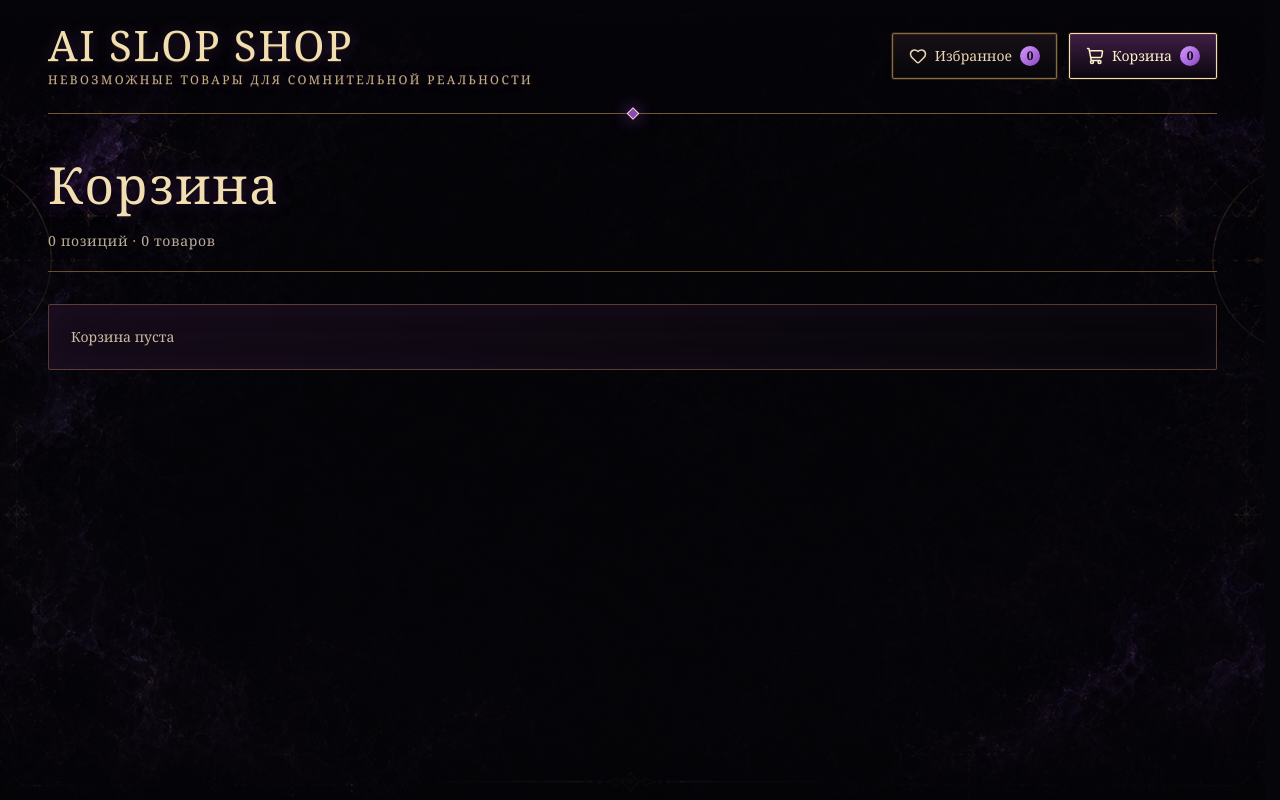
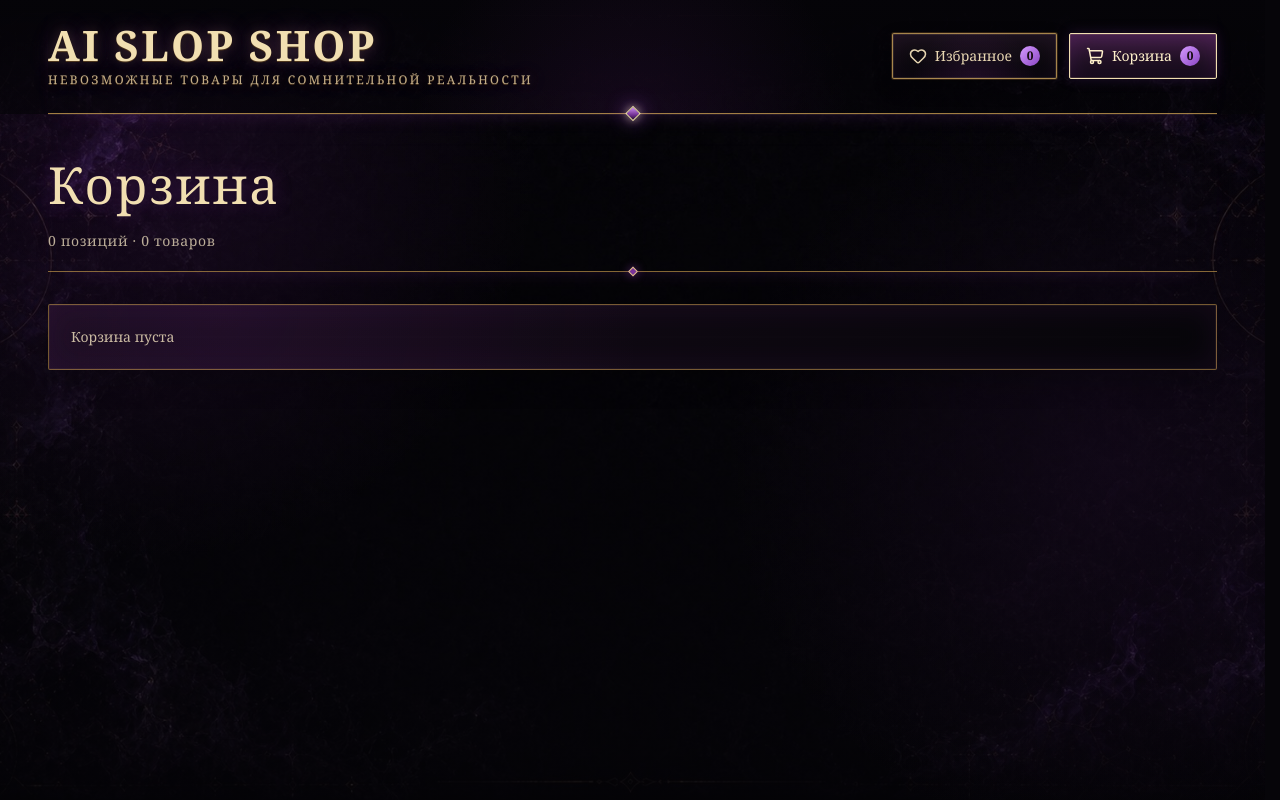
Before and after one commit to Randallflagg19/react-shop-lab, a Next.js app: page /cart in a window 1280 px wide. Built offline with nearby package versions, Linux system fonts and the light colour scheme.

Commit message:
feat: step 2-4 style experiment

```diff
--- a/src/app/arcane-theme.css
+++ b/src/app/arcane-theme.css
@@ -6,45 +6,61 @@
   --arcane-panel: rgba(10, 7, 13, 0.9);
   color: #eadfc9;
   background:
-    linear-gradient(rgba(5, 4, 8, 0.28), rgba(5, 4, 8, 0.7)),
+    radial-gradient(circle at 12% 22%, rgba(91, 31, 113, 0.2), transparent 30%),
+    radial-gradient(circle at 88% 58%, rgba(74, 28, 96, 0.16), transparent 32%),
+    linear-gradient(rgba(5, 4, 8, 0.32), rgba(5, 4, 8, 0.74)),
     url("/images/product-detail-arcane-bg.jpg") center top / cover fixed,
     #060509;
   font-family: Georgia, "Times New Roman", serif;
 }
 
+[data-arcane-app] :where(a, button, input, select):focus-visible {
+  --tw-ring-color: rgba(190, 113, 221, 0.68);
+  outline: 2px solid rgba(241, 223, 177, 0.82);
+  outline-offset: 3px;
+}
+
 [data-arcane-app] [data-site-header] {
-  background: linear-gradient(180deg, rgba(5, 4, 8, 0.95), rgba(5, 4, 8, 0.58));
+  background:
+    radial-gradient(circle at 50% 120%, rgba(100, 36, 123, 0.18), transparent 34%),
+    linear-gradient(180deg, rgba(5, 4, 8, 0.98), rgba(5, 4, 8, 0.66));
 }
 
 [data-arcane-app] .site-header-inner {
   position: relative;
-  border-color: rgba(181, 143, 75, 0.62);
+  border-color: rgba(204, 161, 83, 0.78);
+  box-shadow:
+    0 1px 0 rgba(244, 214, 153, 0.08),
+    0 10px 28px -24px rgba(139, 59, 167, 0.82);
 }
 
 [data-arcane-app] .site-header-inner::after {
   position: absolute;
-  bottom: -5px;
+  bottom: -6px;
   left: 50%;
-  width: 9px;
-  height: 9px;
+  width: 11px;
+  height: 11px;
   content: "";
-  background: #8a48bb;
+  background: linear-gradient(135deg, #d293f5, #713092 62%, #24102c);
   border: 1px solid var(--arcane-gold-bright);
-  box-shadow: 0 0 16px rgba(155, 74, 216, 0.9);
+  box-shadow:
+    0 0 8px rgba(241, 223, 177, 0.62),
+    0 0 20px rgba(155, 74, 216, 0.94);
   transform: translateX(-50%) rotate(45deg);
 }
 
 [data-arcane-app] [data-site-brand] {
   color: var(--arcane-gold-bright);
   text-shadow:
-    0 1px 0 #412f1b,
-    0 0 15px rgba(186, 116, 229, 0.25);
+    0 1px 0 #4c351d,
+    0 0 12px rgba(236, 192, 111, 0.18),
+    0 0 24px rgba(170, 78, 213, 0.3);
 }
 
 [data-arcane-app] [data-site-brand] > span:first-child {
   font-family: Georgia, "Times New Roman", serif;
-  font-weight: 500;
-  letter-spacing: 0.04em;
+  font-weight: 600;
+  letter-spacing: 0.055em;
 }
 
 [data-arcane-app] [data-site-brand] > span:last-child {
@@ -55,16 +71,17 @@
 
 [data-arcane-app] [data-site-navigation] a {
   color: #e8d7b2;
-  background: linear-gradient(
-    180deg,
-    rgba(24, 17, 24, 0.96),
-    rgba(7, 6, 10, 0.98)
-  );
-  border-color: rgba(199, 160, 91, 0.66);
+  background:
+    radial-gradient(circle at 50% 120%, rgba(108, 42, 128, 0.22), transparent 65%),
+    linear-gradient(180deg, rgba(25, 17, 26, 0.98), rgba(6, 5, 9, 0.99));
+  border-color: rgba(210, 170, 94, 0.78);
   border-radius: 2px;
   box-shadow:
-    inset 0 0 0 1px rgba(255, 226, 164, 0.08),
-    0 0 0 1px rgba(57, 38, 20, 0.75);
+    inset 0 0 0 1px rgba(255, 226, 164, 0.1),
+    inset 0 0 18px rgba(99, 38, 116, 0.14),
+    0 0 0 1px rgba(57, 38, 20, 0.8),
+    0 8px 20px rgba(0, 0, 0, 0.24);
+  transition: color 160ms ease, border-color 160ms ease, background 160ms ease, box-shadow 160ms ease;
 }
 
 [data-arcane-app] [data-site-navigation] a:hover,
@@ -76,6 +93,10 @@
     rgba(65, 31, 69, 0.98),
     rgba(10, 7, 14, 0.98)
   );
+  box-shadow:
+    inset 0 0 0 1px rgba(255, 226, 164, 0.12),
+    inset 0 0 22px rgba(129, 48, 151, 0.24),
+    0 0 14px rgba(122, 54, 170, 0.22);
 }
 
 [data-arcane-app] [data-site-navigation-count] {
@@ -96,7 +117,21 @@
 
 [data-arcane-app] [data-page-heading] {
   position: relative;
-  border-color: rgba(181, 143, 75, 0.55);
+  border-color: rgba(194, 151, 75, 0.68);
+  box-shadow: 0 10px 24px -24px rgba(136, 56, 161, 0.72);
+}
+
+[data-arcane-app] [data-page-heading]::after {
+  position: absolute;
+  bottom: -4px;
+  left: 50%;
+  width: 7px;
+  height: 7px;
+  content: "";
+  background: #78339a;
+  border: 1px solid #ddbf83;
+  box-shadow: 0 0 10px rgba(145, 61, 183, 0.68);
+  transform: translateX(-50%) rotate(45deg);
 }
 
 [data-arcane-app] [data-page-heading] h1 {
@@ -118,14 +153,15 @@
   grid-column: 1 / -1;
   padding: 22px;
   color: #cbbba3;
-  background: linear-gradient(
-    145deg,
-    rgba(24, 13, 28, 0.9),
-    rgba(7, 6, 10, 0.94)
-  );
-  border: 1px solid rgba(164, 112, 87, 0.5);
+  background:
+    radial-gradient(circle at 15% 0, rgba(108, 40, 127, 0.16), transparent 42%),
+    linear-gradient(145deg, rgba(24, 13, 28, 0.94), rgba(7, 6, 10, 0.97));
+  border: 1px solid rgba(184, 141, 73, 0.62);
   border-radius: 2px;
-  box-shadow: inset 0 0 28px rgba(68, 25, 80, 0.18);
+  box-shadow:
+    inset 0 0 0 1px rgba(239, 210, 151, 0.05),
+    inset 0 0 30px rgba(76, 27, 91, 0.2),
+    0 12px 28px rgba(0, 0, 0, 0.2);
 }
 
 [data-arcane-app] [data-page-status] {
@@ -138,22 +174,46 @@
 }
 
 [data-arcane-app] [data-empty-state] a {
+  display: inline-flex;
+  padding: 9px 13px;
   color: #e1bd78;
+  background: linear-gradient(180deg, rgba(39, 19, 44, 0.94), rgba(9, 7, 12, 0.98));
+  border: 1px solid rgba(194, 151, 79, 0.68);
+  border-radius: 2px;
+  text-decoration: none;
+}
+
+[data-arcane-app] [data-empty-state] a:hover {
+  color: #f4dfb7;
+  border-color: var(--arcane-gold-bright);
+  box-shadow: 0 0 14px rgba(122, 54, 170, 0.24);
 }
 
 [data-arcane-app] [data-catalog-search] input {
   color: #f0e2c8;
-  background: rgba(8, 6, 10, 0.88);
-  border-color: rgba(193, 151, 78, 0.62);
+  background:
+    radial-gradient(circle at 92% 50%, rgba(111, 43, 131, 0.16), transparent 26%),
+    linear-gradient(180deg, rgba(14, 9, 16, 0.97), rgba(6, 5, 9, 0.99));
+  border-color: rgba(207, 165, 88, 0.76);
   border-radius: 2px;
-  box-shadow: inset 0 0 16px rgba(96, 40, 115, 0.14);
+  box-shadow:
+    inset 0 0 0 1px rgba(246, 214, 151, 0.06),
+    inset 0 0 20px rgba(96, 40, 115, 0.17),
+    0 6px 18px rgba(0, 0, 0, 0.22);
+  transition: border-color 160ms ease, box-shadow 160ms ease, background 160ms ease;
 }
 
 [data-arcane-app] [data-catalog-search] input:focus {
   border-color: var(--arcane-gold-bright);
   box-shadow:
-    inset 0 0 18px rgba(105, 42, 127, 0.25),
-    0 0 0 3px rgba(152, 78, 186, 0.15);
+    inset 0 0 22px rgba(119, 45, 143, 0.28),
+    0 0 0 2px rgba(220, 176, 98, 0.18),
+    0 0 18px rgba(152, 78, 186, 0.3);
+}
+
+[data-arcane-app] [data-catalog-search] > div > span {
+  color: #c5a667;
+  filter: drop-shadow(0 0 5px rgba(143, 64, 175, 0.42));
 }
 
 [data-arcane-app] [data-site-search] {
@@ -161,10 +221,30 @@
 }
 
 [data-arcane-app] [data-catalog-meta] {
+  position: relative;
   padding: 16px 18px;
-  background: rgba(8, 6, 10, 0.72);
-  border: 1px solid rgba(132, 98, 51, 0.48);
-  box-shadow: inset 0 0 25px rgba(76, 28, 91, 0.12);
+  background:
+    radial-gradient(circle at 50% 0, rgba(115, 43, 137, 0.18), transparent 34%),
+    linear-gradient(180deg, rgba(14, 9, 16, 0.94), rgba(6, 5, 9, 0.96));
+  border: 1px solid rgba(176, 132, 64, 0.66);
+  box-shadow:
+    inset 0 0 0 1px rgba(239, 210, 151, 0.05),
+    inset 0 0 32px rgba(86, 31, 103, 0.14),
+    0 10px 28px rgba(0, 0, 0, 0.2);
+}
+
+[data-arcane-app] [data-catalog-meta]::before {
+  position: absolute;
+  top: -5px;
+  left: 50%;
+  width: 9px;
+  height: 9px;
+  content: "";
+  pointer-events: none;
+  background: linear-gradient(135deg, #c989ec, #672985);
+  border: 1px solid var(--arcane-gold-bright);
+  box-shadow: 0 0 12px rgba(150, 66, 190, 0.72);
+  transform: translateX(-50%) rotate(45deg);
 }
 
 [data-arcane-app] [data-catalog-count] {
@@ -187,26 +267,36 @@
 }
 
 [data-arcane-app] [data-category-list] button {
-  color: #bfae96;
-  background: rgba(15, 11, 17, 0.94);
-  border-color: rgba(137, 102, 54, 0.55);
+  color: #c8b79d;
+  background: linear-gradient(180deg, rgba(22, 15, 23, 0.98), rgba(8, 6, 10, 0.99));
+  border-color: rgba(168, 127, 65, 0.68);
   border-radius: 2px;
   transition:
     color 160ms ease,
     border-color 160ms ease,
-    background 160ms ease;
+    background 160ms ease,
+    box-shadow 160ms ease,
+    transform 160ms ease;
 }
 
 [data-arcane-app] [data-category-list] button:hover {
   color: #f3dfb9;
-  border-color: var(--arcane-gold);
+  border-color: var(--arcane-gold-bright);
+  box-shadow:
+    inset 0 0 12px rgba(118, 45, 139, 0.2),
+    0 0 10px rgba(122, 54, 170, 0.14);
+  transform: translateY(-1px);
 }
 
-[data-arcane-app] [data-category-list] button[class*="bg-[#164e5a]"] {
+[data-arcane-app] [data-category-list] button[data-active="true"] {
   color: #f7e5bd;
-  background: linear-gradient(180deg, #582263, #28102e);
-  border-color: var(--arcane-gold);
-  box-shadow: inset 0 0 12px rgba(185, 79, 230, 0.18);
+  background:
+    radial-gradient(circle at 50% 120%, rgba(187, 85, 218, 0.24), transparent 58%),
+    linear-gradient(180deg, #64286f, #28102e);
+  border-color: var(--arcane-gold-bright);
+  box-shadow:
+    inset 0 0 14px rgba(204, 99, 238, 0.22),
+    0 0 12px rgba(122, 54, 170, 0.24);
 }
 
 [data-arcane-app] [data-catalog-sort] {
@@ -222,24 +312,24 @@
   padding-inline: 14px 34px;
   color: #ead9bc;
   color-scheme: dark;
-  background: linear-gradient(
-    180deg,
-    rgba(39, 19, 44, 0.96),
-    rgba(10, 7, 13, 0.98)
-  );
-  border-color: rgba(210, 169, 93, 0.72);
+  background: linear-gradient(180deg, rgba(43, 20, 48, 0.98), rgba(8, 6, 11, 0.99));
+  border-color: rgba(218, 176, 96, 0.82);
   border-radius: 2px;
   box-shadow:
-    inset 0 0 16px rgba(119, 48, 139, 0.2),
-    0 0 0 1px rgba(44, 29, 17, 0.8);
+    inset 0 0 0 1px rgba(246, 214, 151, 0.06),
+    inset 0 0 18px rgba(119, 48, 139, 0.24),
+    0 0 0 1px rgba(44, 29, 17, 0.84);
   font-family: Georgia, "Times New Roman", serif;
   font-size: 0.95rem;
 }
 
 [data-arcane-app] [data-catalog-sort] select:focus {
   border-color: var(--arcane-gold-bright);
-  outline: 2px solid rgba(163, 88, 196, 0.3);
+  outline: 2px solid rgba(163, 88, 196, 0.36);
   outline-offset: 2px;
+  box-shadow:
+    inset 0 0 20px rgba(133, 52, 156, 0.3),
+    0 0 14px rgba(122, 54, 170, 0.24);
 }
 
 [data-arcane-app] [data-catalog-sort] option {
@@ -566,7 +656,8 @@
 }
 
 [data-arcane-app] [data-cart-list] {
-  border-top: 1px solid rgba(154, 116, 61, 0.5);
+  border-top: 1px solid rgba(184, 141, 70, 0.58);
+  box-shadow: inset 0 1px 0 rgba(239, 210, 151, 0.04);
 }
 
 [data-arcane-app] [data-cart-row] {
@@ -574,10 +665,11 @@
   color: #dfd1bb;
   background: linear-gradient(
     90deg,
-    rgba(20, 12, 22, 0.82),
-    rgba(7, 6, 9, 0.7)
+    rgba(24, 13, 28, 0.88),
+    rgba(7, 6, 9, 0.78)
   );
-  border-color: rgba(154, 116, 61, 0.5);
+  border-color: rgba(174, 132, 67, 0.54);
+  box-shadow: inset 0 0 24px rgba(75, 27, 89, 0.12);
 }
 
 [data-arcane-app] [data-cart-row] h2 {
@@ -592,28 +684,41 @@
 
 [data-arcane-app] [data-cart-quantity] {
   color: #ead8b5;
-  background: rgba(8, 6, 10, 0.82);
-  border-color: rgba(198, 158, 87, 0.68);
+  background: linear-gradient(180deg, rgba(27, 16, 30, 0.94), rgba(7, 6, 9, 0.98));
+  border-color: rgba(210, 168, 91, 0.74);
   border-radius: 2px;
+  box-shadow:
+    inset 0 0 0 1px rgba(239, 210, 151, 0.05),
+    inset 0 0 14px rgba(104, 40, 122, 0.16);
+}
+
+[data-arcane-app] [data-cart-quantity] > * + * {
+  border-left: 1px solid rgba(178, 134, 68, 0.34);
 }
 
 [data-arcane-app] [data-cart-quantity] button:hover {
-  background: rgba(120, 55, 141, 0.26);
+  color: #f5e3bd;
+  background: rgba(120, 55, 141, 0.32);
 }
 
 [data-arcane-app] [data-cart-remove],
 [data-arcane-app] [data-cart-clear] {
   color: #d7c3a0;
-  background: rgba(8, 6, 10, 0.72);
-  border-color: rgba(192, 151, 79, 0.58);
+  background: linear-gradient(180deg, rgba(31, 18, 34, 0.94), rgba(7, 6, 9, 0.98));
+  border-color: rgba(202, 160, 86, 0.68);
   border-radius: 2px;
+  box-shadow: inset 0 0 14px rgba(91, 34, 108, 0.12);
+  transition: color 160ms ease, border-color 160ms ease, background 160ms ease, box-shadow 160ms ease;
 }
 
 [data-arcane-app] [data-cart-remove]:hover,
 [data-arcane-app] [data-cart-clear]:hover {
   color: #f4dfb7;
   background: rgba(64, 26, 74, 0.7);
-  border-color: var(--arcane-gold);
+  border-color: var(--arcane-gold-bright);
+  box-shadow:
+    inset 0 0 16px rgba(121, 45, 143, 0.2),
+    0 0 12px rgba(111, 45, 153, 0.2);
 }
 
 [data-arcane-app] [data-cart-summary] {
@@ -626,6 +731,7 @@
   border-color: rgba(185, 143, 72, 0.68);
   border-radius: 2px;
   box-shadow:
+    inset 0 0 0 1px rgba(239, 210, 151, 0.06),
     inset 0 0 34px rgba(91, 34, 108, 0.2),
     0 18px 44px rgba(0, 0, 0, 0.42);
 }
--- a/src/app/products/[slug]/product-page.module.css
+++ b/src/app/products/[slug]/product-page.module.css
@@ -6,86 +6,12 @@
   --arcane-purple-deep: #241126;
   min-height: 100vh;
   color: #eadfc9;
-  background:
-    linear-gradient(rgba(5, 4, 8, 0.18), rgba(5, 4, 8, 0.55)),
-    url("/images/product-detail-arcane-bg.jpg") center top / cover fixed,
-    #060509;
+  background: transparent;
   font-family: Georgia, "Times New Roman", serif;
 }
 
 .main {
   padding-top: 36px;
-}
-
-.arcanePage :global([data-site-header]) {
-  background: linear-gradient(180deg, rgba(5, 4, 8, 0.92), rgba(5, 4, 8, 0.55));
-}
-
-.arcanePage :global(.site-header-inner) {
-  position: relative;
-  border-color: rgba(181, 143, 75, 0.62);
-}
-
-.arcanePage :global(.site-header-inner)::after {
-  position: absolute;
-  bottom: -5px;
-  left: 50%;
-  width: 9px;
-  height: 9px;
-  content: "";
-  background: #8a48bb;
-  border: 1px solid var(--arcane-gold-bright);
-  box-shadow: 0 0 16px rgba(155, 74, 216, 0.9);
-  transform: translateX(-50%) rotate(45deg);
-}
-
-.arcanePage :global([data-site-brand]) {
-  color: var(--arcane-gold-bright);
-  text-shadow:
-    0 1px 0 #412f1b,
-    0 0 15px rgba(186, 116, 229, 0.25);
-}
-
-.arcanePage :global([data-site-brand] > span:first-child) {
-  font-family: Georgia, "Times New Roman", serif;
-  font-size: clamp(2.2rem, 4vw, 4rem);
-  font-weight: 500;
-  letter-spacing: 0.04em;
-}
-
-.arcanePage :global([data-site-brand] > span:last-child) {
-  color: #c2ad88;
-  font-family: Georgia, "Times New Roman", serif;
-  letter-spacing: 0.27em;
-}
-
-.arcanePage :global([data-site-navigation] a) {
-  color: #e8d7b2;
-  background: linear-gradient(
-    180deg,
-    rgba(24, 17, 24, 0.96),
-    rgba(7, 6, 10, 0.98)
-  );
-  border-color: rgba(199, 160, 91, 0.66);
-  border-radius: 2px;
-  box-shadow:
-    inset 0 0 0 1px rgba(255, 226, 164, 0.08),
-    0 0 0 1px rgba(57, 38, 20, 0.75);
-}
-
-.arcanePage :global([data-site-navigation] a:hover) {
-  color: #fff1cb;
-  border-color: var(--arcane-gold-bright);
-  background: linear-gradient(
-    180deg,
-    rgba(51, 27, 52, 0.98),
-    rgba(10, 7, 14, 0.98)
-  );
-}
-
-.arcanePage :global([data-site-navigation] a span:last-child) {
-  color: #160d12;
-  background: linear-gradient(135deg, #d59bff, #8a45c2);
 }
 
 .arcanePage :global([data-product-details]) {
@@ -103,16 +29,18 @@
   border: 1px solid var(--arcane-gold-bright);
   border-radius: 2px;
   background:
-    linear-gradient(135deg, rgba(245, 223, 181, 0.85), rgba(113, 78, 38, 0.9))
-      padding-box,
+    radial-gradient(circle at 50% 50%, rgba(130, 61, 151, 0.24), transparent 58%),
+    linear-gradient(135deg, rgba(219, 185, 121, 0.92), rgba(72, 45, 24, 0.96)) padding-box,
     #130f12;
   box-shadow:
+    inset 0 0 0 2px rgba(255, 235, 189, 0.16),
+    inset 0 0 36px rgba(61, 22, 72, 0.28),
     0 0 0 5px #171117,
     0 0 0 7px var(--arcane-gold-dim),
     0 0 0 12px #09070a,
-    0 0 0 13px rgba(224, 186, 111, 0.48),
+    0 0 0 13px rgba(232, 195, 122, 0.58),
     0 24px 70px rgba(0, 0, 0, 0.75),
-    0 0 42px rgba(99, 43, 128, 0.25);
+    0 0 48px rgba(111, 46, 141, 0.34);
 }
 
 .arcanePage :global([data-product-image-frame])::before,
@@ -141,8 +69,13 @@
 .arcanePage :global([data-product-image-frame] img) {
   padding: 34px;
   border-radius: 0;
-  background: #f4f0e7;
-  box-shadow: inset 0 0 42px rgba(93, 68, 35, 0.2);
+  background:
+    radial-gradient(circle at 50% 42%, rgba(255, 253, 245, 0.98), rgba(235, 225, 203, 0.96)),
+    #f4f0e7;
+  border: 1px solid rgba(103, 70, 32, 0.32);
+  box-shadow:
+    inset 0 0 0 4px rgba(255, 250, 235, 0.3),
+    inset 0 0 48px rgba(93, 68, 35, 0.22);
 }
 
 .arcanePage :global([data-product-info]) {
@@ -152,15 +85,17 @@
 }
 
 .arcanePage :global([data-product-category]) {
-  color: #ead7f6;
+  color: #f0def8;
   background: linear-gradient(
     180deg,
     rgba(77, 31, 91, 0.95),
     rgba(29, 13, 37, 0.96)
   );
-  border: 1px solid rgba(209, 171, 102, 0.76);
+  border: 1px solid rgba(225, 185, 109, 0.86);
   border-radius: 2px;
-  box-shadow: inset 0 0 12px rgba(173, 77, 224, 0.15);
+  box-shadow:
+    inset 0 0 14px rgba(173, 77, 224, 0.2),
+    0 0 12px rgba(101, 40, 120, 0.18);
   font-size: 0.82rem;
   letter-spacing: 0.14em;
   text-transform: uppercase;
@@ -169,12 +104,14 @@
 .arcanePage :global([data-product-title]) {
   position: relative;
   padding-bottom: 24px;
-  color: #f2e7d2;
+  color: #f5ead6;
   font-family: Georgia, "Times New Roman", serif;
   font-size: clamp(2.4rem, 3.6vw, 3.8rem);
   font-weight: 400;
   line-height: 1.03;
-  text-shadow: 0 2px 18px rgba(0, 0, 0, 0.9);
+  text-shadow:
+    0 2px 18px rgba(0, 0, 0, 0.9),
+    0 0 22px rgba(130, 60, 151, 0.14);
 }
 
 .arcanePage :global([data-product-title])::after {
@@ -194,11 +131,13 @@
 }
 
 .arcanePage :global([data-product-price]) {
-  color: var(--arcane-gold);
+  color: #dfbd78;
   font-family: Georgia, "Times New Roman", serif;
   font-size: clamp(2rem, 3vw, 3.25rem);
   font-weight: 400;
-  text-shadow: 0 0 12px rgba(201, 162, 95, 0.25);
+  text-shadow:
+    0 0 12px rgba(201, 162, 95, 0.28),
+    0 0 24px rgba(121, 49, 144, 0.16);
 }
 
 .arcanePage :global([data-product-description]) {
@@ -209,10 +148,11 @@
     rgba(24, 13, 28, 0.88),
     rgba(7, 6, 10, 0.94)
   );
-  border-color: rgba(161, 100, 177, 0.58);
+  border-color: rgba(192, 148, 78, 0.58);
   border-radius: 2px;
   box-shadow:
-    inset 0 0 28px rgba(68, 25, 80, 0.18),
+    inset 0 0 0 1px rgba(226, 188, 115, 0.05),
+    inset 0 0 30px rgba(78, 28, 93, 0.22),
     0 12px 32px rgba(0, 0, 0, 0.28);
   font-size: 1rem;
   line-height: 1.55;
@@ -230,10 +170,13 @@
   min-width: 0;
   max-width: 100%;
   align-self: center;
-  border-color: rgba(198, 158, 87, 0.68);
+  border-color: rgba(214, 173, 96, 0.8);
   border-radius: 2px;
-  background: rgba(8, 6, 10, 0.82);
-  box-shadow: inset 0 0 14px rgba(107, 49, 119, 0.12);
+  background: linear-gradient(180deg, rgba(25, 15, 27, 0.96), rgba(7, 6, 9, 0.98));
+  box-shadow:
+    inset 0 0 0 1px rgba(245, 213, 149, 0.06),
+    inset 0 0 18px rgba(107, 49, 119, 0.18),
+    0 7px 18px rgba(0, 0, 0, 0.26);
 }
 
 .arcanePage :global([data-quantity-control] button),
@@ -242,11 +185,23 @@
   padding: 13px 10px;
   color: #ead8b5;
   font-family: Georgia, "Times New Roman", serif;
+  font-size: 1.05rem;
+  line-height: 1;
+}
+
+.arcanePage :global([data-quantity-control] > * + *) {
+  border-left: 1px solid rgba(181, 139, 72, 0.38);
 }
 
 .arcanePage :global([data-quantity-control] button:hover) {
-  color: white;
-  background: rgba(120, 55, 141, 0.26);
+  color: #fff0c9;
+  background: rgba(120, 55, 141, 0.34);
+  box-shadow: inset 0 0 12px rgba(174, 77, 205, 0.2);
+}
+
+.arcanePage :global([data-quantity-control] button:disabled) {
+  color: #756b5e;
+  background: rgba(8, 6, 10, 0.34);
 }
 
 .arcanePage :global([data-add-to-cart-button]) {
@@ -267,6 +222,7 @@
   font-size: 1.35rem;
   letter-spacing: 0.09em;
   text-transform: uppercase;
+  transition: color 160ms ease, border-color 160ms ease, background 160ms ease, box-shadow 160ms ease, transform 160ms ease;
 }
 
 .arcanePage :global([data-add-to-cart-button]:hover) {
@@ -279,21 +235,38 @@
     inset 0 0 0 2px rgba(235, 193, 110, 0.22),
     inset 0 0 32px rgba(207, 92, 255, 0.25),
     0 0 28px rgba(135, 52, 184, 0.64);
+  transform: translateY(-1px);
 }
 
 .arcanePage :global([data-favorite-button="full"]) {
   min-height: 50px;
   color: #d9c5a1;
-  background: rgba(8, 6, 10, 0.74);
-  border-color: rgba(192, 151, 79, 0.58);
+  background: linear-gradient(180deg, rgba(24, 15, 25, 0.92), rgba(7, 6, 9, 0.96));
+  border-color: rgba(202, 160, 86, 0.7);
   border-radius: 2px;
   font-family: Georgia, "Times New Roman", serif;
+  box-shadow:
+    inset 0 0 0 1px rgba(238, 206, 143, 0.05),
+    inset 0 0 16px rgba(90, 34, 106, 0.13);
+  transition: color 160ms ease, border-color 160ms ease, background 160ms ease, box-shadow 160ms ease;
 }
 
 .arcanePage :global([data-favorite-button="full"]:hover) {
   color: #f4dfb7;
   background: rgba(64, 26, 74, 0.7);
   border-color: var(--arcane-gold);
+  box-shadow:
+    inset 0 0 18px rgba(121, 45, 143, 0.22),
+    0 0 14px rgba(111, 45, 153, 0.22);
+}
+
+.arcanePage :global([data-favorite-button="full"][aria-pressed="true"]) {
+  color: #f2a7cf;
+  border-color: rgba(225, 174, 113, 0.86);
+  background: linear-gradient(180deg, rgba(72, 28, 70, 0.94), rgba(18, 8, 23, 0.98));
+  box-shadow:
+    inset 0 0 20px rgba(169, 61, 142, 0.24),
+    0 0 16px rgba(142, 53, 159, 0.3);
 }
 
 @media (max-width: 1000px) {
--- a/src/features/products-catalog/ui/CatalogMeta.tsx
+++ b/src/features/products-catalog/ui/CatalogMeta.tsx
@@ -86,6 +86,8 @@ export function CatalogMeta({
           }`}
         >
           <button
+            aria-pressed={currentCategory === "all"}
+            data-active={currentCategory === "all"}
             disabled={isPending}
             onClick={() => onCategoryChange("all")}
             className={getCategoryClass("all")}
@@ -95,6 +97,8 @@ export function CatalogMeta({
           </button>
           {categories.map((category) => (
             <button
+              aria-pressed={currentCategory === category}
+              data-active={currentCategory === category}
               disabled={isPending}
               onClick={() => onCategoryChange(category)}
               className={getCategoryClass(category)}
```
